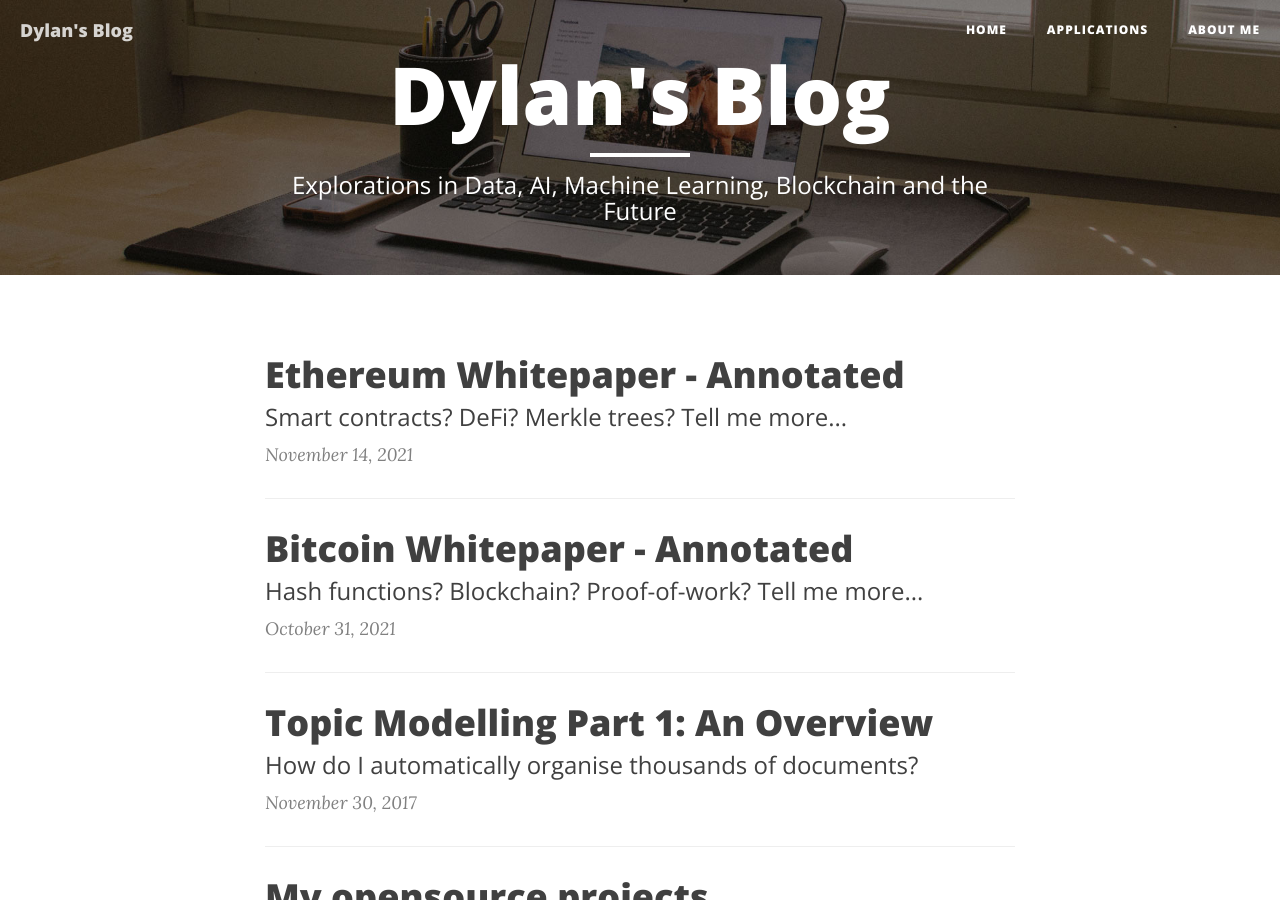
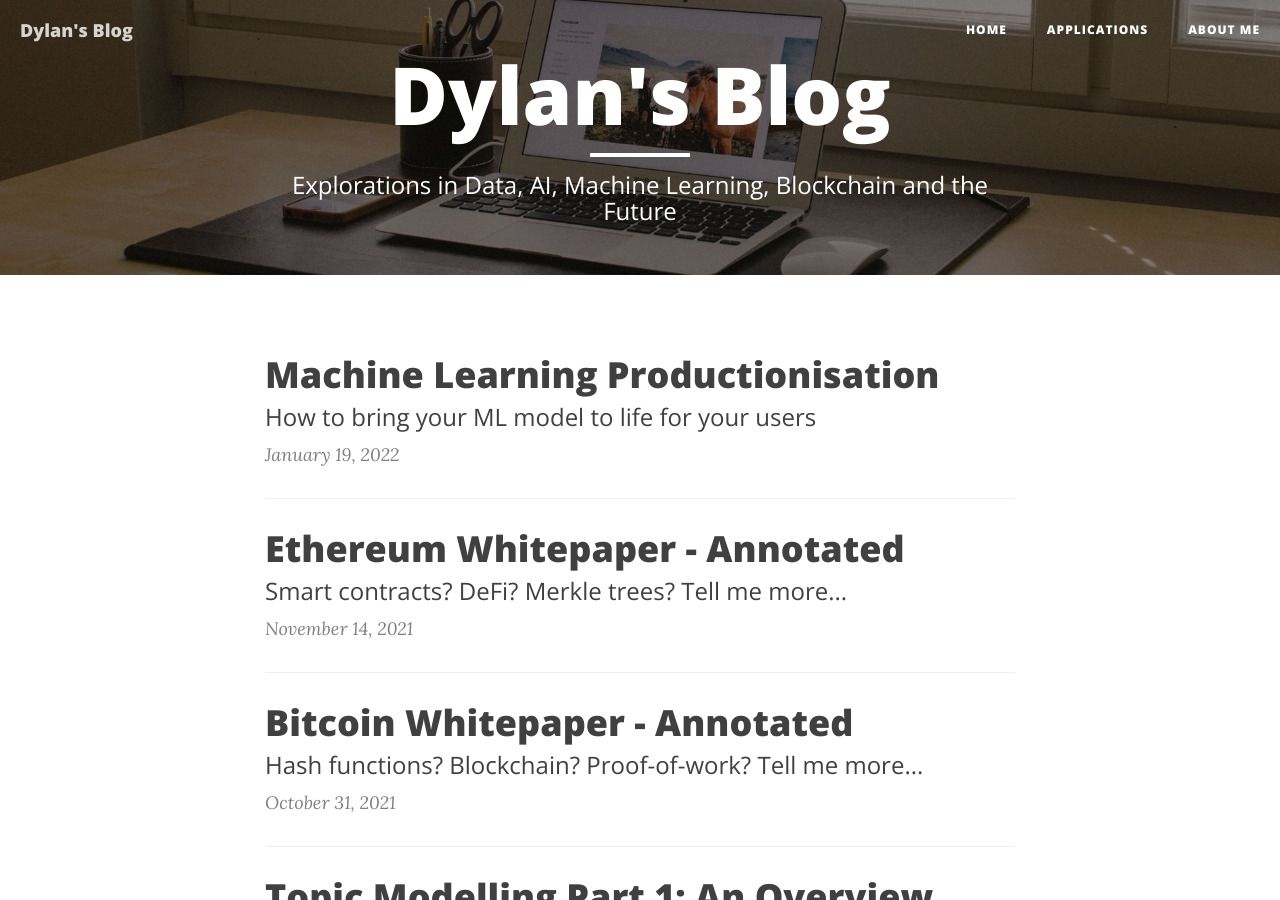
Before and after one commit to dylanhogg/dylanhogg.github.io, a Jekyll site: the page built from index.html, in a window 1280 px wide and 900 px high. Built offline with Jekyll 4.4.1, drawn with Linux system fonts in a browser that asks for light colours; nearby versions of some CDN libraries; the list of posts is cut into pages by our own code; part of the change alters nothing that is shown.

Commit message:
ml-productionisation post v1.0

```diff
--- a/_posts/2022-01-19-ml-productionisation.markdown
+++ b/_posts/2022-01-19-ml-productionisation.markdown
@@ -3,15 +3,21 @@ layout:     post
 title:      "Machine Learning Productionisation"
 subtitle:   "How to bring your ML model to life for your users"
 date:       2022-01-19 09:00:00
-tags:       [Machine Learning, Productionisation, MLOps, DataOps]
+tags:       [Machine Learning, Productionisation, Software Engineering, ML Engineering, MLOps, DataOps, Data]
 author:     "Dylan Hogg"
 header-img: "img/post-bg-04.jpg"
-published:  false
+published:  true
 comments:   true
 ---
 
-<!-- ---------------------------------------------------------------------- -->
-<h2 class="section-heading">What is machine learning productionisation?</h2>
+<style>
+    .center {
+      width: 50%;
+      margin: 0 auto;
+    }
+</style>
+
+<h2 class="section-heading" id="wimlp">What is machine learning productionisation?</h2>
 
 Machine learning productionisation can mean different things. It could mean taking a pre-trained ML model and making it available as an API. It could also involve building a pipeline for data preparation, model training, optimisation and validation. There may even be an application or dashboard so that a user can interact with the model.
 
@@ -19,27 +25,28 @@ Hopefully you are also monitoring your productionised system to ensure everythin
 
 Regardless of the precise definition, getting machine learning models into a production system and maintaining them over time is hard.
 
+<a href="/img/ml-productionisation/xkcd_machine_learning_2x.png"><img src="/img/ml-productionisation/xkcd_machine_learning.png" alt="xkcd comic of machine learning" class="center" /></a>
+<span class="caption text-muted">Source: <a href="https://xkcd.com/1838/">xkcd.com</a></span>
+
 Best practices are emerging to ensure you can sucessfully prepare data, train a model, validate predictions, deploy, serve and monitor your model.
 
 This post is a 10,000-foot overview of things to consider during the life-cycle of a machine learning project and includes pointers to useful resources.
 
+<h2 class="section-heading">What's covered here?</h2>
 
-<h2 class="section-heading">Contents</h2>
-Sections Original:
-
-* What is machine learning productionisation?
-* Production software requirements
-* Production ML System Requirements
-* Machine Learning Canvas
-* Google's Rules of Machine Learning
-* Technical debt in Machine Learning systems
-* Automated Machine Learning pipelines - basic to advanced
-* Machine Learning frameworks
-* Final thoughts
-
+<p>
+1) <a href="#psr">Production software requirements</a><br />
+2) <a href="#pmlsr">Production ML System Requirements</a><br />
+3) <a href="#canvas">Machine Learning Canvas</a><br />
+4) <a href="#rules">Google's Rules of Machine Learning</a><br />
+5) <a href="#techdebt">Technical debt in Machine Learning systems</a><br />
+6) <a href="#pipelines">Automated Machine Learning pipelines - basic to advanced</a><br />
+7) <a href="#frameworks">Machine Learning frameworks</a><br />
+8) <a href="#final">Final thoughts</a><br />
+</p>
 
 <!-- ---------------------------------------------------------------------- -->
-<h2 class="section-heading">Production software requirements</h2>
+<h2 class="section-heading" id="psr">Production software requirements</h2>
 
 As a baseline, a robust production ML system should adhere to good software engineering practices. These foundations must be solid to successfully deploy and operationalise ML models, which come with additional challenges.
 
@@ -57,11 +64,16 @@ Baseline examples:
 Atlassian has a series of <a href="https://www.atlassian.com/software-development">articles on software best practices</a> that you may find useful.
 
 <!-- ---------------------------------------------------------------------- -->
-<h2 class="section-heading">Production ML System Requirements</h2>
+<h2 class="section-heading" id="pmlsr">Production ML System Requirements</h2>
 
-Due to the nature of ML systems and their reliance on training data to produce a model, they have additional requirements over and above traditional software systems.
+ML systems have additional requirements over and above traditional software systems due to their reliance on training data to construct a model
 
-Data is as important to ML systems as code is to traditional software, and many of the same issues affecting code affect data as well, for example versioning.
+Data is as important to ML systems as code is to traditional software. Also, many of the same issues affecting code affect data as well, for example versioning.
+
+A comparison of traditional programming vs ML is shown in this diagram. It highlights the shift in thinking required for constructing models and learning rules from data.
+
+<a href="/img/ml-productionisation/programming_vs_ml.jpeg"><img src="/img/ml-productionisation/programming_vs_ml.jpeg" alt="programming vs ML" class="center" /></a>
+<span class="caption text-muted">Source: <a href="https://twitter.com/kpaxs/status/1163058544402411520">twitter.com/kpaxs</a></span>
 
 There are several emerging fields growing to address the ML system life-cycle.
 
@@ -71,7 +83,10 @@ There are several emerging fields growing to address the ML system life-cycle.
 4) <a href="https://en.wikipedia.org/wiki/DataOps">DataOps</a> - manages the entire data lifecycle from source to value.
 5) <a href="https://en.wikipedia.org/wiki/ModelOps">ModelOps</a> or AIOps - extends MLOps and manages all model lifecycles across a company ensuring technical, business and compliance KPI's.
 
-These fields are still being defined and created and some may come or go. What these descriptions highlight is the interdisciplinary nature required to successfully productionise ML models.
+<a href="/img/ml-productionisation/wiki_mlops.png"><img src="/img/ml-productionisation/wiki_mlops.png" alt="MLOps intersection venn diagram" class="center" /></a>
+<span class="caption text-muted">Source: <a href="https://en.wikipedia.org/wiki/MLOps">Wikipedia</a></span>
+
+These fields are still being defined and created and some may disappear in time. What these descriptions highlight is the interdisciplinary nature required to successfully productionise ML models.
 
 Highly desirable ML system requirements:
 
@@ -96,7 +111,7 @@ Desirable ML system requirements:
 
 
 <!-- ---------------------------------------------------------------------- -->
-<h2 class="section-heading">Machine Learning Canvas</h2>
+<h2 class="section-heading" id="canvas">Machine Learning Canvas</h2>
 
 It's worth remembering that not all models need to be productionised. Before going down this path hopefully you've determined that the value from productionising a model is greater that the cost of productionising and the associated ongoing system maintenance.
 
@@ -109,9 +124,9 @@ It helps describe how your ML system will turn predictions into value for end-us
 
 
 <!-- ---------------------------------------------------------------------- -->
-<h2 class="section-heading">Google's Rules of Machine Learning</h2>
+<h2 class="section-heading" id="rules">Google's Rules of Machine Learning</h2>
 
-Google has published their machine learning best practices (<a href="https://developers.google.com/machine-learning/guides/rules-of-ml/">Rules of Machine Learning</a>) with tonnes of wisdom.
+Google has published their machine learning best practices (<a href="https://developers.google.com/machine-learning/guides/rules-of-ml/">Rules of Machine Learning</a>) and has deep wisdom.
 
 These 4 points are recommended when starting to productionise ML:
 
@@ -120,9 +135,9 @@ These 4 points are recommended when starting to productionise ML:
 3. Add common--sense features in a simple way
 4. Make sure that your pipeline stays solid
 
-And they come with this wise caveat: "This approach will work well for a long period of time. Diverge from this approach only when there are no more simple tricks to get you any farther. Adding complexity slows future releases."
+Followed by this wise caveat: "This approach will work well for a long period of time. Diverge from this approach only when there are no more simple tricks to get you any farther. Adding complexity slows future releases."
 
-There are 43 rules and here are some highlights:
+There are 43 rules in total. Here are some highlights:
 
 * Rule #4: Keep the first model simple and get the infrastructure right
 * Rule #5: Test the infrastructure independently from the machine learning
@@ -137,25 +152,27 @@ There are 43 rules and here are some highlights:
 
 
 <!-- ---------------------------------------------------------------------- -->
-<h2 class="section-heading">Technical debt in Machine Learning systems</h2>
+<h2 class="section-heading" id="techdebt">Technical debt in Machine Learning systems</h2>
 
-Know what you're getting into. If you are new on this journey, the Google paper <a href="http://papers.neurips.cc/paper/5656-hidden-technical-debt-in-machine-learning-systems.pdf">Hidden Technical Debt in Machine Learning Systems</a> is a must-read.
+It's helpful to know what you're getting into. If you are new on this journey, the paper <a href="http://papers.neurips.cc/paper/5656-hidden-technical-debt-in-machine-learning-systems.pdf">Hidden Technical Debt in Machine Learning Systems</a> is a must-read.
 
 Here's the gist:
 
-"In this paper, we argue that ML systems have a special capacity for incurring technical debt, because they have all of the maintenance problems of traditional code plus an additional set of ML-specific issues. This debt may be difficult to detect because it exists at the system level rather than the code level. Traditional abstractions and boundaries may be subtly corrupted or invalidated by the fact that data influences ML system behavior. Typical methods for paying down code level technical debt are not sufficient to address ML-specific technical debt at the system level."
+"ML systems have a special capacity for incurring technical debt, because they have all of the maintenance problems of traditional code plus an additional set of ML-specific issues. This debt may be difficult to detect because it exists at the system level rather than the code level. Traditional abstractions and boundaries may be subtly corrupted or invalidated by the fact that data influences ML system behavior. Typical methods for paying down code level technical debt are not sufficient to address ML-specific technical debt at the system level."
 
 "Code dependencies can be identified via static analysis by compilers and linkers. Without similar tooling for data dependencies, it can be inappropriately easy to build large data dependency chains that can be difficult to untangle."
 
-Finally, a popular visualisation from the paper of real-world ML systems:
+This image summarises the paper very well and puts the core ML code into perspective when productionising:
 
 <a href="/img/ml-productionisation/hidden_tech_debt.png"><img src="/img/ml-productionisation/hidden_tech_debt.png" alt="Hidden tech debt" /></a>
 <span class="caption text-muted">Source: <a href="http://papers.neurips.cc/paper/5656-hidden-technical-debt-in-machine-learning-systems.pdf">Hidden Technical Debt in Machine Learning Systems (Sculley et al.)</a></span>
 
 <!-- ---------------------------------------------------------------------- -->
-<h2 class="section-heading">Automated Machine Learning pipelines - basic to advanced</h2>
+<h2 class="section-heading" id="pipelines">Automated Machine Learning pipelines - basic to advanced</h2>
 
-There are several steps in a full ML pipeline, some steps can be manual, others automated.
+There are several steps in a full ML pipeline. Some steps may be manual at first, especially when proving value to the business.
+
+The key is to understand that the manual steps should be automated in time rather than continuing to accumulate tech debt and potentially produce error-prone results. It is best to understand this commitment at the start.
 
 A productionised predictive ML model is one piece with a fair bit going on, and the best place to start.
 
@@ -168,27 +185,41 @@ The first step is to productionise the trained model to make automated predictio
 This diagram only shows the input data and output prediction flow - it doesn't address where the data comes from or how the predictions are used.
 
 <a href="/img/ml-productionisation/pipeline1.png"><img src="/img/ml-productionisation/pipeline1.png" alt="Prediction only ML pipeline" /></a>
-<span class="caption text-muted">Source: Dylan Hogg</span>
+<span class="caption text-muted">Source: Author</span>
 
 <h3>2. Basic ML pipeline with training and testing</h3>
 
 An extension is to automate the data splits, model training and performance evaluation. This helps with reproducibility, removes error-prone manual steps and saves time.
 
 <a href="/img/ml-productionisation/pipeline2.png"><img src="/img/ml-productionisation/pipeline2.png" alt="Prediction only ML pipeline" /></a>
-<span class="caption text-muted">Source: Dylan Hogg</span>
+<span class="caption text-muted">Source: Author</span>
 
-<h3>3. Full pipeline with multiple trained models, evaluation, selection and testing</h3>
+<h3>3. Pipeline with multiple trained models, evaluation, selection and testing</h3>
 
 A next possible step is to automate training and evaluation of multiple models with multiple training input data feature sets.
 
 This gets complex very quickly and requires pre-requisite systems to be in place to run efficiently. The emerging field of MLOps (machine learning operations) is building tools, techniques and companies to handle these type of scenarios.
 
 <a href="/img/ml-productionisation/pipeline3.png"><img src="/img/ml-productionisation/pipeline3.png" alt="Prediction only ML pipeline" /></a>
-<span class="caption text-muted">Source: Dylan Hogg</span>
+<span class="caption text-muted">Source: Author</span>
+
+<h3>4. Deploying and monitoring</h3>
+
+What isn't addressed in the pipeline diagrams above is model deployment, serving and monitoring.
+
+This is dependent on many things: your current infrastructure, who will be consuming the model results, performance requirements, size of data etc.
+
+For example if you have a <a href="https://kubernetes.io/">Kubernetes</a> cluster available, you could containerise your model and deploy using <a href="https://www.kubeflow.org/">Kubeflow</a>.
+Or maybe your company uses AWS and your model is small? In this case you could use existing deployment practices and deploy to <a href="https://aws.amazon.com/lambda/">Lambda</a> or else utilise the managed AWS <a href="https://aws.amazon.com/sagemaker/mlops/">SageMaker</a> service.
+If you're just starting out, you may be able to set up a Python webserver and utilise a framework like <a href="https://fastapi.tiangolo.com/">FastAPI</a> to serve model results.
+
+Which ever path you choose, follow the software and ML system best practices described above where possible.
 
 
 <!-- ---------------------------------------------------------------------- -->
-<h2 class="section-heading">Machine Learning frameworks</h2>
+<h2 class="section-heading" id="frameworks">Machine Learning frameworks</h2>
+
+To round off this post, here are a some open-source and commercial offerings that you could check out.
 
 <h3>Machine Learning Frameworks</h3>
 
@@ -246,7 +277,17 @@ The big cloud players are in MLOps now too.
 - <a href="https://valohai.com/">Valohai</a> - Train, Evaluate, Deploy, Repeat. Automates everything from data extraction to model deployment
 - <a href="https://gradient.run/">Gradient</a> - Develop, track, and collaborate on Deep Learning models
 - <a href="https://polyaxon.com/">Polyaxon</a> - Reproduce, automate, and scale your data science workflows with production-grade MLOps tools
+- <a href="https://neptune.ai/">neptune.ai</a> - Log, store, display, organize, compare and query all your MLOps metadata
 - <a href="https://www.tecton.ai/">Tecton</a> - Enterprise Feature Store for Machine Learning
 
 
-See more platforms here: https://mlops.neptune.ai/
+See more platforms here: <a href="https://mlops.neptune.ai/">mlops.neptune.ai</a>
+
+
+<!-- ---------------------------------------------------------------------- -->
+<h2 class="section-heading" id="final">Final thoughts</h2>
+
+The machine learning space is evolving rapidly and it's great to see best practices and tools emerging to make producionisation of models faster and more robust. However, there is still a long way to go!!
+
+<a href="/img/ml-productionisation/xkcd_data_pipeline_2x.png"><img src="/img/ml-productionisation/xkcd_data_pipeline.png" alt="xkcd comic of data pipelines" class="center" /></a>
+<span class="caption text-muted">Source: <a href="https://xkcd.com/2054/">xkcd.com</a></span>
```
Also changed, not shown: img/ml-productionisation/programming_vs_ml.jpeg (added), img/ml-productionisation/wiki_mlops.png (added), img/ml-productionisation/xkcd_data_pipeline.png (added), img/ml-productionisation/xkcd_data_pipeline_2x.png (added), img/ml-productionisation/xkcd_machine_learning.png (added), img/ml-productionisation/xkcd_machine_learning_2x.png (added).
